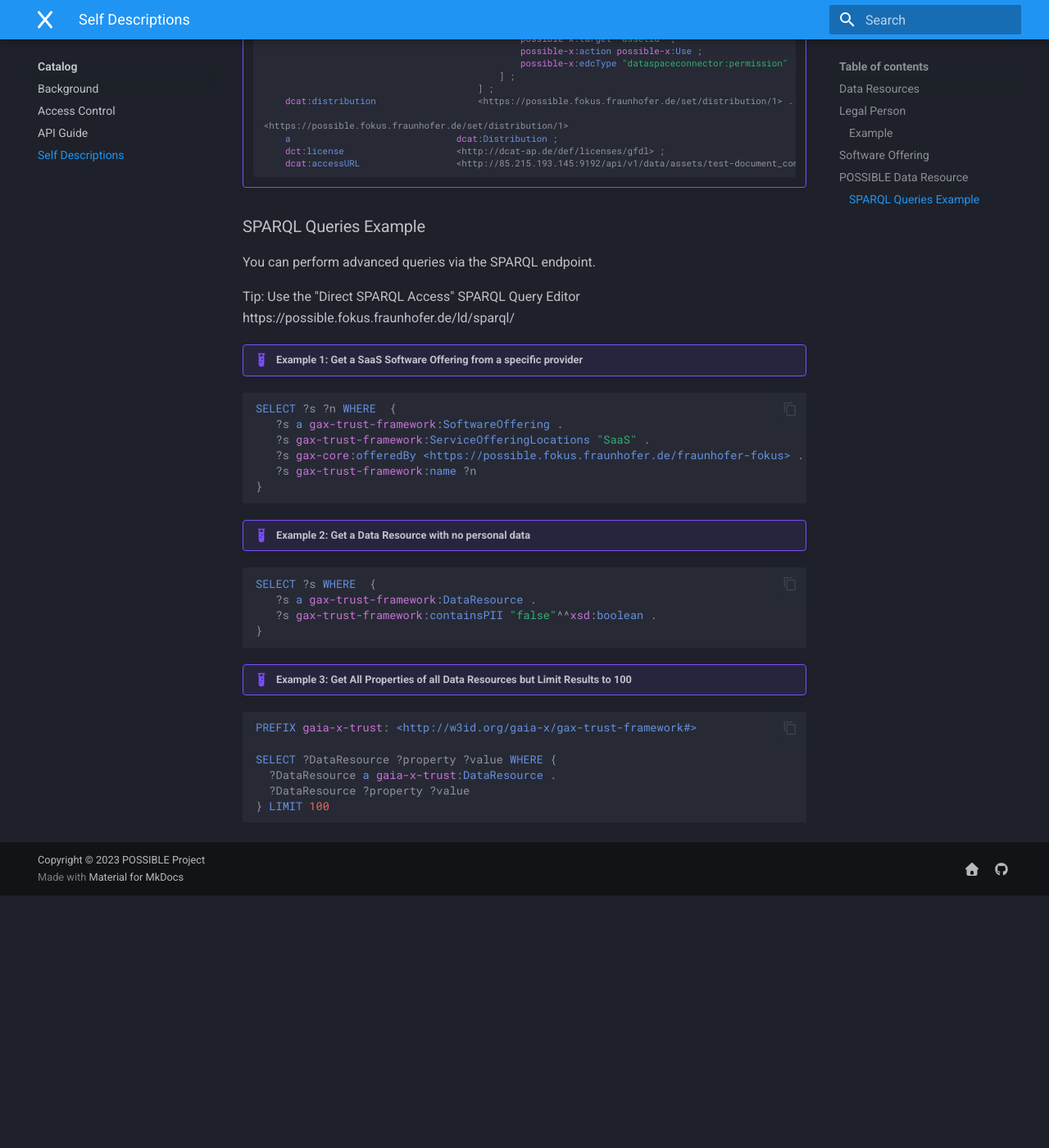
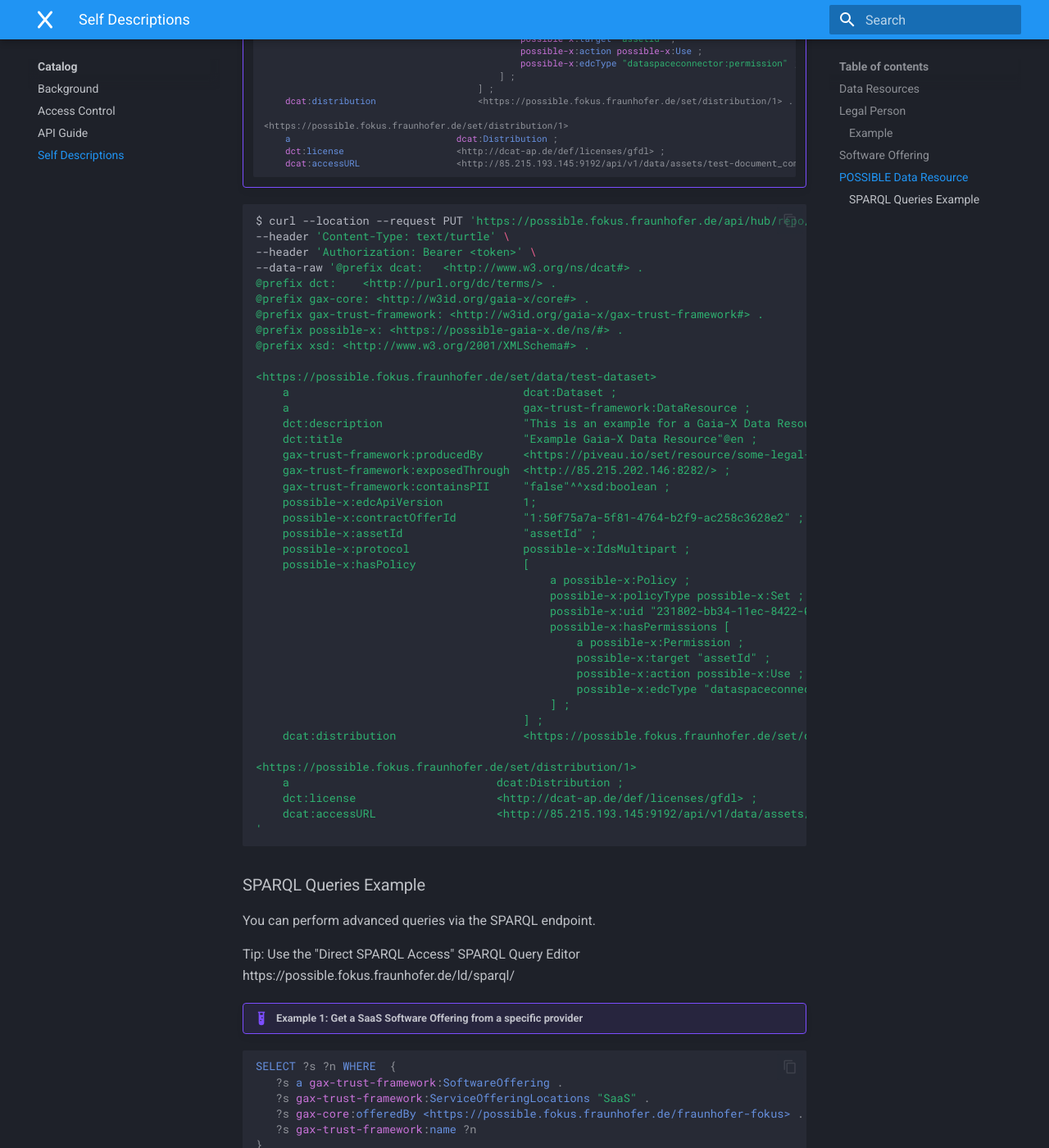
Before and after one commit to POSSIBLE-X/documentation, an MkDocs documentation site: the page built from docs/catalog/self-descriptions.md, in a window 1280 px wide and 1400 px high, scrolled down 3151 px. Shown: the whole window at 82% size. Built offline with MkDocs 1.6.1 and Material for MkDocs 9.7.7, drawn with Linux system fonts in a browser that asks for light colours; before the commit the page ends 4243 px from its top, so only the background shows below that.

Commit message:
add curl example to add POSSIBLE data resource

````diff
--- a/docs/catalog/self-descriptions.md
+++ b/docs/catalog/self-descriptions.md
@@ -187,7 +187,48 @@ This is a draft idea how a data resource that connects to EDC might look like.
 
     ```
 
+``` sh
+$ curl --location --request PUT 'https://possible.fokus.fraunhofer.de/api/hub/repo/catalogues/test-provider/datasets/origin?originalId=hackathon-dataset' \
+--header 'Content-Type: text/turtle' \
+--header 'Authorization: Bearer <token>' \
+--data-raw '@prefix dcat:   <http://www.w3.org/ns/dcat#> .
+@prefix dct:    <http://purl.org/dc/terms/> .
+@prefix gax-core: <http://w3id.org/gaia-x/core#> .
+@prefix gax-trust-framework: <http://w3id.org/gaia-x/gax-trust-framework#> .
+@prefix possible-x: <https://possible-gaia-x.de/ns/#> .
+@prefix xsd: <http://www.w3.org/2001/XMLSchema#> .
 
+<https://possible.fokus.fraunhofer.de/set/data/test-dataset>
+    a                                   dcat:Dataset ;
+    a                                   gax-trust-framework:DataResource ;
+    dct:description                     "This is an example for a Gaia-X Data Resource"@en ;
+    dct:title                           "Example Gaia-X Data Resource"@en ;
+    gax-trust-framework:producedBy      <https://piveau.io/set/resource/some-legal-person/some-legal-person-2> ;
+    gax-trust-framework:exposedThrough  <http://85.215.202.146:8282/> ;
+    gax-trust-framework:containsPII     "false"^^xsd:boolean ;
+    possible-x:edcApiVersion            1;
+    possible-x:contractOfferId          "1:50f75a7a-5f81-4764-b2f9-ac258c3628e2" ;
+    possible-x:assetId                  "assetId" ;
+    possible-x:protocol                 possible-x:IdsMultipart ;
+    possible-x:hasPolicy                [
+                                            a possible-x:Policy ;
+                                            possible-x:policyType possible-x:Set ;
+                                            possible-x:uid "231802-bb34-11ec-8422-0242ac120002" ;
+                                            possible-x:hasPermissions [
+                                                a possible-x:Permission ;
+                                                possible-x:target "assetId" ;
+                                                possible-x:action possible-x:Use ;
+                                                possible-x:edcType "dataspaceconnector:permission" ;
+                                            ] ;
+                                        ] ;
+    dcat:distribution                   <https://possible.fokus.fraunhofer.de/set/distribution/1> .
+
+<https://possible.fokus.fraunhofer.de/set/distribution/1>
+    a                               dcat:Distribution ;
+    dct:license                     <http://dcat-ap.de/def/licenses/gfdl> ;
+    dcat:accessURL                  <http://85.215.193.145:9192/api/v1/data/assets/test-document_company2> .
+'
+```
 
 
 ### SPARQL Queries Example
````
